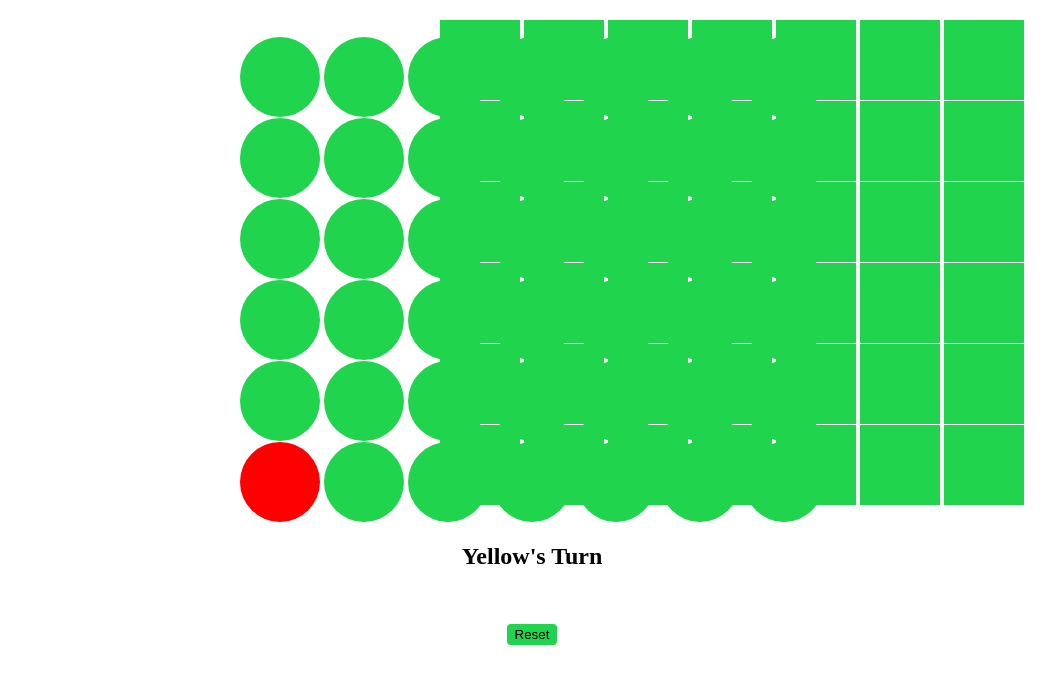
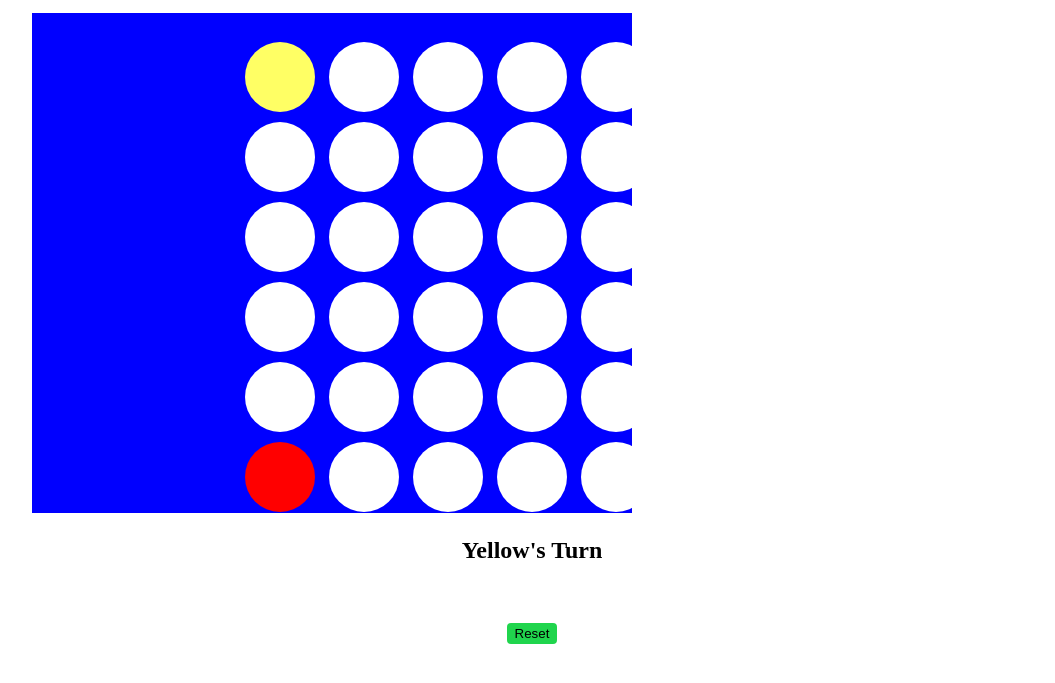
Before and after one commit to ezekielskeene/ezekielskeene.github.io, a website: page connectFour.html in a window 1280 px wide. Both pictures are taken after a click on the element 388 px from the left and 366 px from the top of the page. Shown: the part 87-770 px from the top of the page, without its empty margins (108-1163 px from the left). Drawn offline with Linux system fonts and the light colour scheme.

Commit message:
very yay because connect four actually looks good now

```diff
--- a/CSS/connectFour.css
+++ b/CSS/connectFour.css
@@ -12,41 +12,45 @@ h1{
   }
 
 button {
-    width: 80px;
-    height: 80px;
-    background-color: #20d54d;
+    width: 70px;
+    height: 70px;
+    background-color: white;
     border-radius: 40px;
     border: 2px solid transparent;
-    margin-bottom: 0px;
-
+    margin: 5px;
 }
 
 
-#boardBackground {
-    pointer-events: none;
+svg {
     position: absolute;
-    bottom: 207px;
-    left:548px;
+    right: 540px;
+    bottom: 200px;
     z-index: -1;
 }
 
-.backgroundSpace {
-    border-radius: 0;
-}
 
-
-.column, .backgroundColumn {
+.column{
     display:inline-block
 }
 
 #reset {
     width: auto;
     height: auto;
-    background-color: auto;
+    background-color: #20d54d;
     border-radius: 4px;
     border: auto;
     margin-bottom: auto;
 }
+
+#reset:hover {
+    width: auto;
+    height: auto;
+    background-color: #23b24d;
+    border-radius: 4px;
+    border: auto;
+    margin-bottom: auto;
+}
+
 
 #valid {
     visibility: hidden;
--- a/connectFour.html
+++ b/connectFour.html
@@ -106,6 +106,7 @@
         <button id="space7-6" class="column7"></button>
     </div>
   </div>
+  <!--
   <div id="boardBackground">
     <div class="backgroundColumn">
         <button class="backgroundSpace"></button>
@@ -199,6 +200,11 @@
         <button class="backgroundSpace"></button>
     </div>
   </div>
+-->
+
+  <svg width="600px" height="500px">
+    <rect width="600px" height="600px" fill="blue" id="background"/>
+  </svg>
   <h2 id="turnHeader">Red's Turn</h2>
   <p id="valid">Not A Valid Move</p>
   <button id="reset">Reset</button>
--- a/connectFour.js
+++ b/connectFour.js
@@ -18,13 +18,17 @@ for (let i = 0; i < 7; i++) {
     })
     for (let j = 0; j < 6; j++) {
         spaces[i][j].addEventListener('mouseover', () => {
-            if (spaceColors[i][j] === 'E' && !checkForWin()) {
-                spaces[i][j].style.backgroundColor = '#23b24d'
+            if (spaceColors[i][0] === 'E' && !checkForWin()) {
+                if (currentColor[0] === 'R') {
+                    spaces[i][0].style.backgroundColor = 'rgb(255, 86, 86)'
+                } else {
+                    spaces[i][0].style.backgroundColor = 'rgb(255, 255, 100)'
+                }
             }
         })
         spaces[i][j].addEventListener('mouseout', () => {
-            if (spaceColors[i][j] === 'E') {
-                spaces[i][j].style.backgroundColor = '#20d54d'
+            if (spaceColors[i][0] === 'E') {
+                spaces[i][0].style.backgroundColor = 'white'
             }
         })
     }
@@ -43,9 +47,15 @@ function click(i) {
             if (currentColor[0] === 'R') {
                 document.getElementById('turnHeader').textContent = "Yellow's Turn"
                 currentColor = ['Y', 'yellow']
+                if (spaceColors[i][0] === 'E') {
+                    spaces[i][0].style.backgroundColor = 'rgb(255, 255, 100)'
+                }
             } else {
                 document.getElementById('turnHeader').textContent = "Red's Turn"
                 currentColor = ['R', 'red']
+                if (spaceColors[i][0] === 'E') {
+                    spaces[i][0].style.backgroundColor = 'rgb(255, 86, 86)'
+                }
             }
             break
         } else if (j === 0) {
@@ -94,7 +104,7 @@ function reset() {
     for (let i = 0; i < 7; i++) {
         for (let j = 0; j < 6; j++) {
             spaceColors[i][j] = 'E'
-            spaces[i][j].style.backgroundColor = '#20d54d'
+            spaces[i][j].style.backgroundColor = 'white'
         }
     }
     currentColor = ['R', 'red']
```
